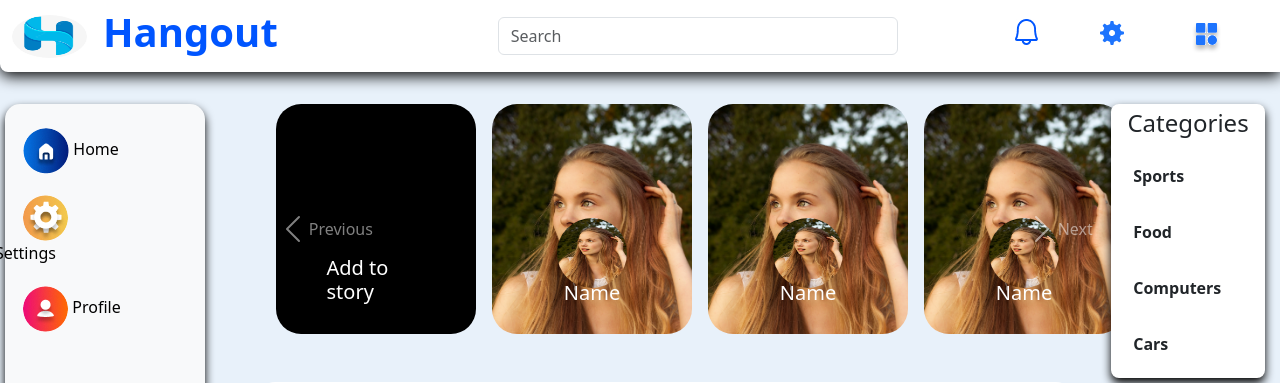
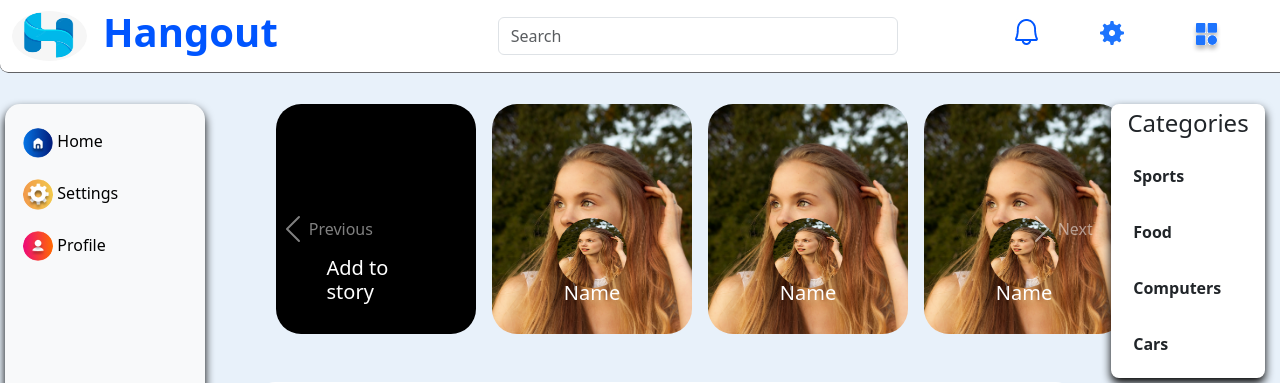
Before and after one commit to HasanFawaz2002/ESA-Project1, a PHP site: page /User.html in a window 1280 px wide; the page is wider, and only the part inside the window is pictured. Shown: the top 383 px of that part. Run offline with PHP 8.4, Linux system fonts and the light colour scheme.

Commit message:
12/5 friday 11 am

```diff
--- a/ESA-Project-1/User.html
+++ b/ESA-Project-1/User.html
@@ -84,7 +84,7 @@
                             <svg class="bi pe-none me-2" width="16" height="16">
                                 <use xlink:href="#home"></use>
                             </svg>
-                            <img src="/images/i.feather-tv.jpg" style="border-radius: 50%;" alt="" srcset=""> Home
+                            <img src="/images/i.feather-tv.jpg" style="border-radius: 50%;" alt="" srcset="" class="sb-logo"> Home
                         </a>
                     </li>
                     <li>
@@ -92,7 +92,7 @@
                             <svg class="bi pe-none me-2" width="16" height="16">
                                 <use xlink:href="#speedometer2"></use>
                             </svg>
-                            <img src="/images/i.feather-globe.jpg" style="border-radius: 50%;" alt=""> Settings
+                            <img src="/images/i.feather-globe.jpg" style="border-radius: 50%;" alt="" class="sb-logo"> Settings
                         </a>
                     </li>
                     <li style="margin-bottom: 50px;">
@@ -100,7 +100,7 @@
                             <svg class="bi pe-none me-2" width="16" height="16">
                                 <use xlink:href="#table"></use>
                             </svg>
-                            <img src="/images/i.feather-zap.jpg" style="border-radius: 50%;" alt=""> Profile
+                            <img src="/images/i.feather-zap.jpg" style="border-radius: 50%;" alt="" class="sb-logo"> Profile
                         </a>
                     </li>
 
--- a/ESA-Project-1/UserStyle.css
+++ b/ESA-Project-1/UserStyle.css
@@ -5,7 +5,7 @@ body{
 
 nav{
     background-color: white;
-    box-shadow: 0px 4px 15px black;
+    box-shadow: .3px .4px .3px .3px rgb(53, 51, 51);
     border-bottom-left-radius: 8px;
     border-bottom-right-radius: px;
     height: 4.5rem;
@@ -27,7 +27,7 @@ nav{
 .nav-image{
     border-radius: 50%;
     width: 75px;
-    height: 43px;
+    height: 50px;
 }
 #navbarsExample04{
     margin-left: 200px;
@@ -55,6 +55,9 @@ nav{
 }
 
 }
+#category-logo{
+    margin-top: 4px;
+}
 
 /* content Layout */
 
@@ -65,6 +68,26 @@ margin-top: 2rem;
 }
 
 /* Side Bar */
+.sb-logo{
+    width: 30px;
+}
+#SO-btn{
+    margin-top:115px ;
+   border: none;
+   border-radius: 8px;
+   background-color: #0055FF;
+   width: 175px;
+   height: 35px;
+   color: white;
+   float:inline-end;
+}
+#SO-logo{
+    transform: translateY(156px);
+    width: 27px;
+    height: 45px;
+    color: white;
+    margin-left: 17px;
+}
 
 .side-bar-container li{
     margin-bottom: 5px;
@@ -215,23 +238,3 @@ background: #0055FF;
 border: transparent;
 color: white;
 }
-#SO-btn{
-    margin-top:115px ;
-   border: none;
-   border-radius: 8px;
-   background-color: #0055FF;
-   width: 175px;
-   height: 35px;
-   color: white;
-   float:inline-end;
-}
-#SO-logo{
-    transform: translateY(156px);
-    width: 27px;
-    height: 45px;
-    color: white;
-    margin-left: 17px;
-}
-#category-logo{
-    margin-top: 4px;
-}
```
